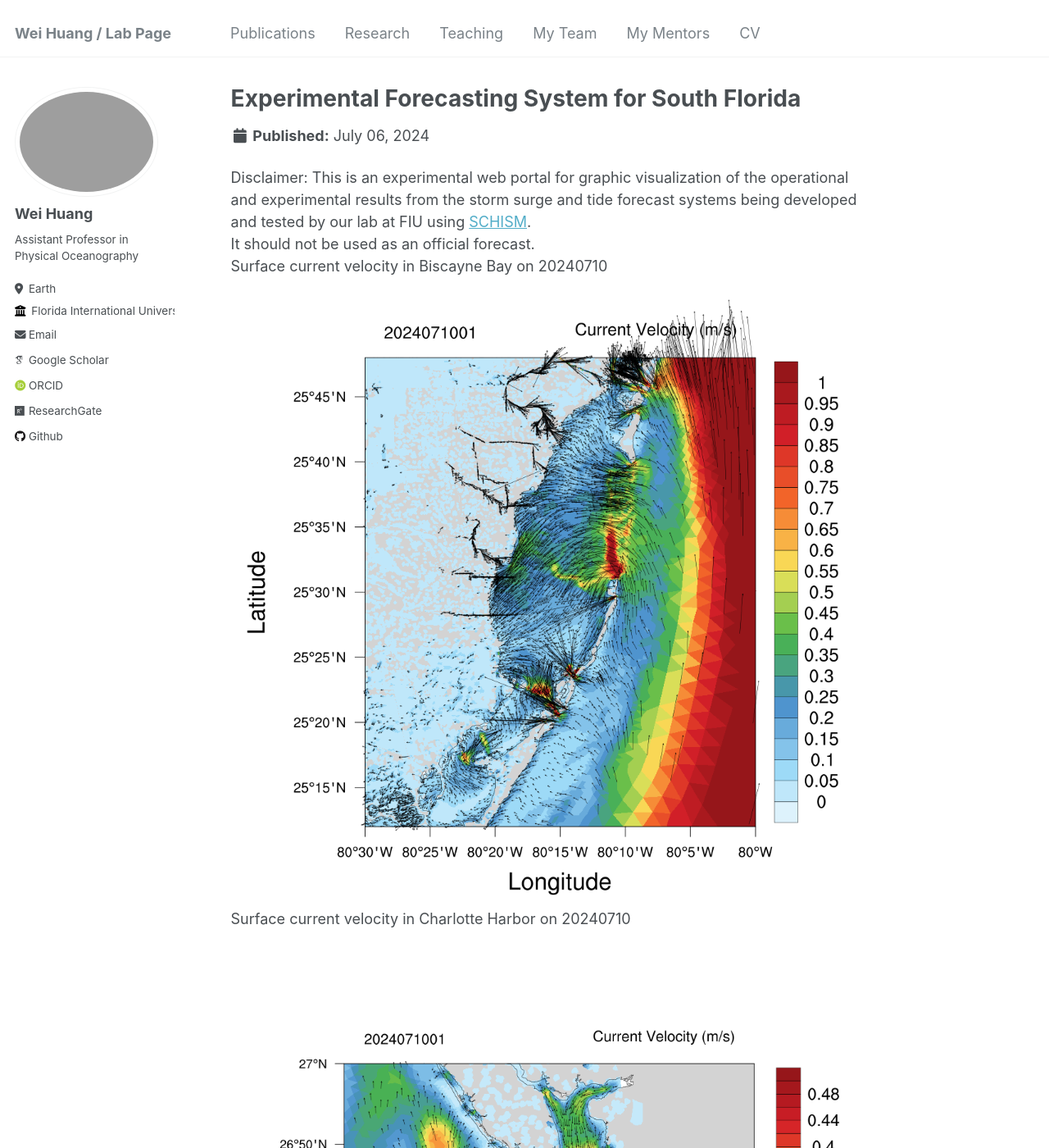
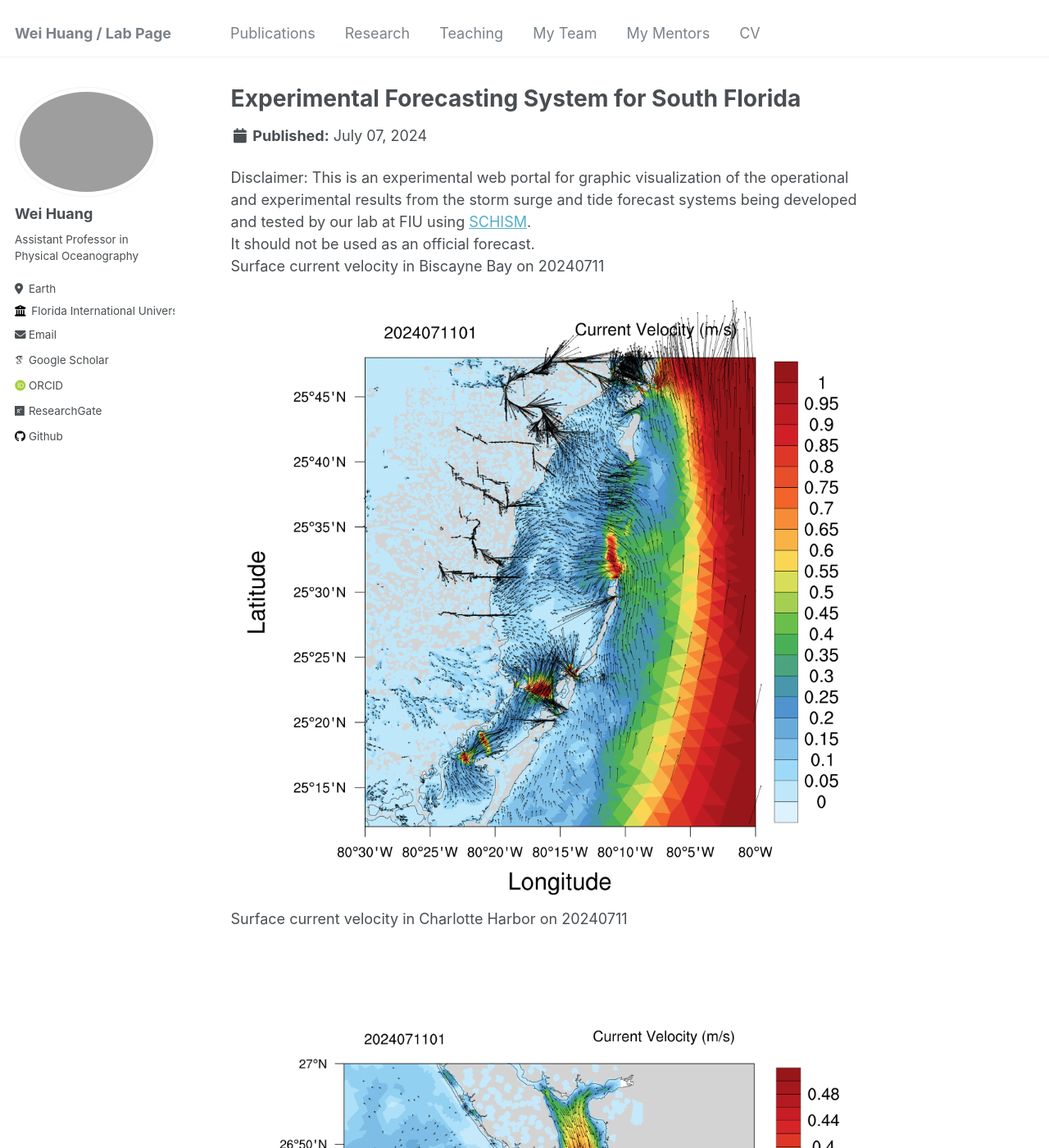
Before and after one commit to huang96169/huang96169.github.io, a Jekyll site: the page built from _research/research-1.md, in a window 1280 px wide and 1400 px high. Shown: the whole window at 82% size. Built offline with Jekyll 4.4.1, drawn with Linux system fonts in a browser that asks for light colours; some web fonts are replaced; some of the changed text lies outside the part shown.

Commit message:
replaced research_uv1.gif research_salt1.gif research_temp1.gif and replaced research_elev2.gif research_uv2.gif research_salt2.gif research_temp2.gif

```diff
--- a/_research/research-1.md
+++ b/_research/research-1.md
@@ -1,7 +1,7 @@
 ---
 title: "Experimental Forecasting System for South Florida"
-short: Surface current velocity of South Florida from 20240706 to 20240710
-date: 2024-07-06
+short: Surface current velocity of South Florida from 20240707 to 20240711
+date: 2024-07-07
 short1: "Disclaimer: This is an experimental web portal for graphic visualization of the operational and experimental results from the storm surge and tide forecast systems being developed and tested by our lab at FIU using [SCHISM](https://ccrm.vims.edu/schismweb/). It should not be used as an official forecast."
 excerpt: "<img src='/images/research_uv1.gif'>"
 collection: research
@@ -10,11 +10,11 @@ collection: research
 Disclaimer:
 This is an experimental web portal for graphic visualization of the operational and experimental results from the storm surge and tide forecast systems being developed and tested by our lab at FIU using [SCHISM](https://ccrm.vims.edu/schismweb/).<br/>
 It should not be used as an official forecast.<br/>
-Surface current velocity in Biscayne Bay on 20240710<br/>
+Surface current velocity in Biscayne Bay on 20240711<br/>
 <img src='/images/research_Bbay.png'>
-Surface current velocity in Charlotte Harbor on 20240710<br/>
+Surface current velocity in Charlotte Harbor on 20240711<br/>
 <img src='/images/research_Cbay.png'>
-Surface current velocity in Tampa Bay on 20240710<br/>
+Surface current velocity in Tampa Bay on 20240711<br/>
 <img src='/images/research_Tbay.png'>
 The map below showns observational stations used for validating the model's results, as well as the horizontal grid. <br/>
 The horizontal grid for SCHISM in simulating Biscayne Bay in South Florida, using flexible resolution resolving levees and canals (1-2 m), watershed rural and urban areas (30m-50m) and coastal ocean (500m-5km).<br/>
```
Also changed, not shown: _research/research-2.md (+6 -6 lines), images/research_Bbay.png, images/research_Cbay.png, images/research_Tbay.png, images/research_maxelev2.gif.
